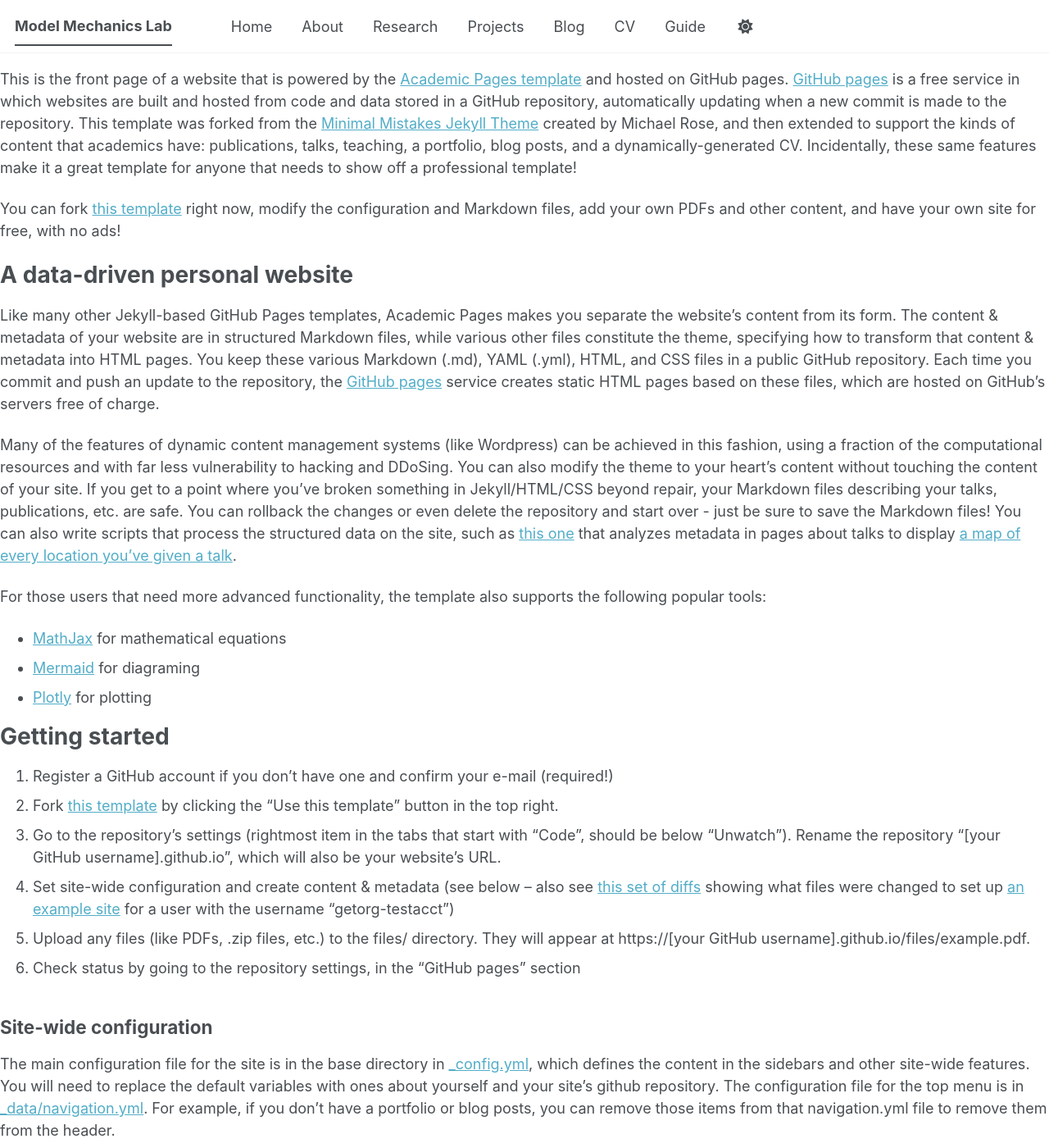
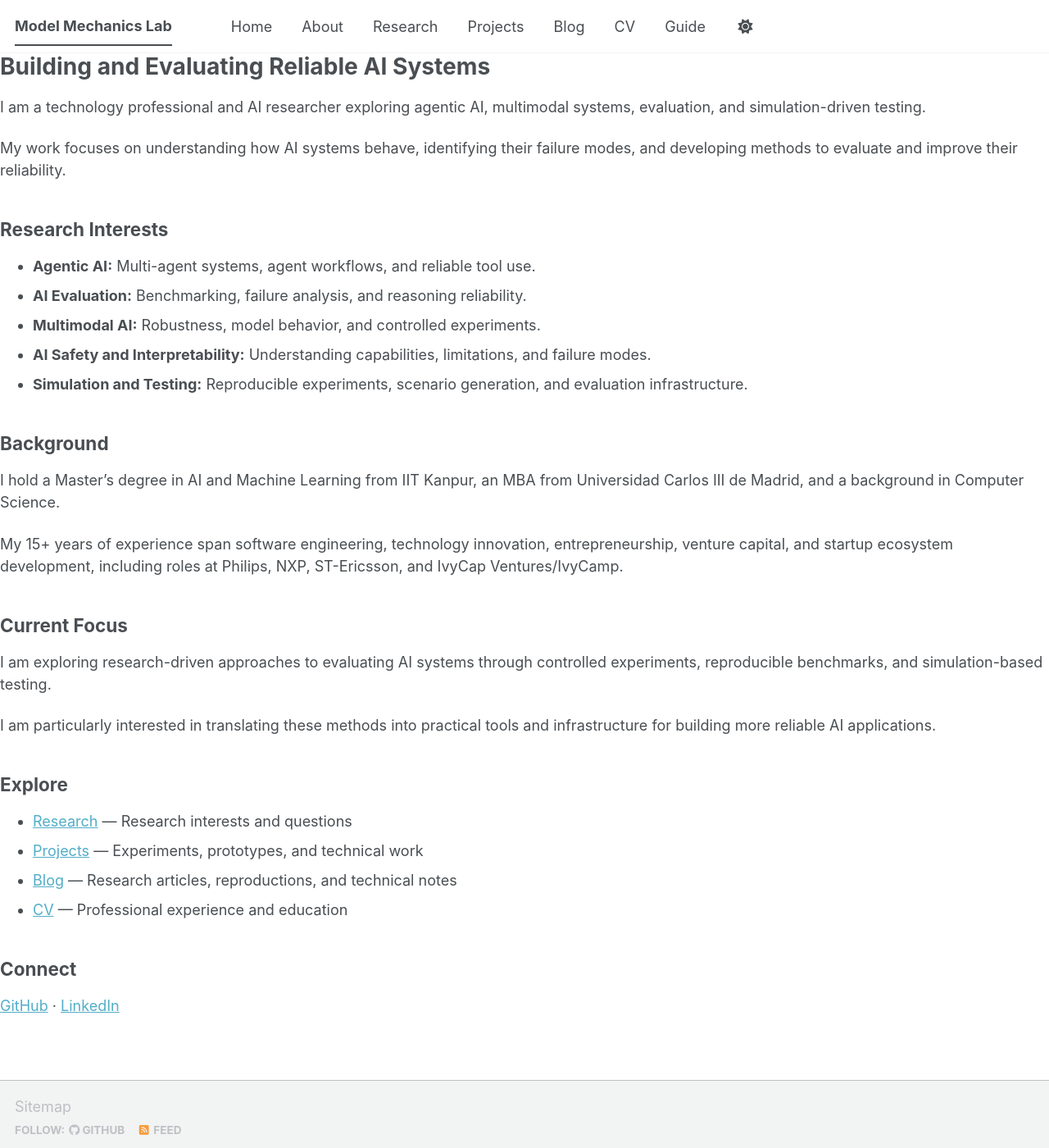
Before and after one commit to rubykumari1/rubykumari1.github.io, a Jekyll site: the page built from _pages/about.md, in a window 1280 px wide and 1400 px high. Shown: the whole window at 82% size. Built offline with Jekyll 4.4.1, drawn with Linux system fonts in a browser that asks for light colours; a script bundle is joined from its source files by our own code; our own code applies the rules of GitHub Pages for plain Markdown files; library files that are not in the unit come from our copies; some of the changed text lies outside the part shown.

Commit message:
Update about.md

```diff
--- a/_pages/about.md
+++ b/_pages/about.md
@@ -1,56 +1,45 @@
 ---
 permalink: /
-title: "Academic Pages is a ready-to-fork GitHub Pages template for academic personal websites"
+title: "Ruby Kumari"
 author_profile: true
 redirect_from:
   - /about/
   - /about.html
 ---
 
-This is the front page of a website that is powered by the [Academic Pages template](https://github.com/academicpages/academicpages.github.io) and hosted on GitHub pages. [GitHub pages](https://pages.github.com) is a free service in which websites are built and hosted from code and data stored in a GitHub repository, automatically updating when a new commit is made to the repository. This template was forked from the [Minimal Mistakes Jekyll Theme](https://mmistakes.github.io/minimal-mistakes/) created by Michael Rose, and then extended to support the kinds of content that academics have: publications, talks, teaching, a portfolio, blog posts, and a dynamically-generated CV. Incidentally, these same features make it a great template for anyone that needs to show off a professional template!
+# Building and Evaluating Reliable AI Systems
 
- You can fork [this template](https://github.com/academicpages/academicpages.github.io) right now, modify the configuration and Markdown files, add your own PDFs and other content, and have your own site for free, with no ads!
+I am a technology professional and AI researcher exploring agentic AI, multimodal systems, evaluation, and simulation-driven testing.
 
-A data-driven personal website
-======
-Like many other Jekyll-based GitHub Pages templates, Academic Pages makes you separate the website's content from its form. The content & metadata of your website are in structured Markdown files, while various other files constitute the theme, specifying how to transform that content & metadata into HTML pages. You keep these various Markdown (.md), YAML (.yml), HTML, and CSS files in a public GitHub repository. Each time you commit and push an update to the repository, the [GitHub pages](https://pages.github.com/) service creates static HTML pages based on these files, which are hosted on GitHub's servers free of charge.
+My work focuses on understanding how AI systems behave, identifying their failure modes, and developing methods to evaluate and improve their reliability.
 
-Many of the features of dynamic content management systems (like Wordpress) can be achieved in this fashion, using a fraction of the computational resources and with far less vulnerability to hacking and DDoSing. You can also modify the theme to your heart's content without touching the content of your site. If you get to a point where you've broken something in Jekyll/HTML/CSS beyond repair, your Markdown files describing your talks, publications, etc. are safe. You can rollback the changes or even delete the repository and start over - just be sure to save the Markdown files! You can also write scripts that process the structured data on the site, such as [this one](https://github.com/academicpages/academicpages.github.io/blob/master/talkmap.ipynb) that analyzes metadata in pages about talks to display [a map of every location you've given a talk](https://academicpages.github.io/talkmap.html).
+## Research Interests
 
-For those users that need more advanced functionality, the template also supports the following popular tools:
-- [MathJax](https://www.mathjax.org/) for mathematical equations
-- [Mermaid](https://mermaid.js.org/) for diagraming
-- [Plotly](https://plotly.com/javascript/) for plotting
+- **Agentic AI:** Multi-agent systems, agent workflows, and reliable tool use.
+- **AI Evaluation:** Benchmarking, failure analysis, and reasoning reliability.
+- **Multimodal AI:** Robustness, model behavior, and controlled experiments.
+- **AI Safety and Interpretability:** Understanding capabilities, limitations, and failure modes.
+- **Simulation and Testing:** Reproducible experiments, scenario generation, and evaluation infrastructure.
 
-Getting started
-======
-1. Register a GitHub account if you don't have one and confirm your e-mail (required!)
-1. Fork [this template](https://github.com/academicpages/academicpages.github.io) by clicking the "Use this template" button in the top right.
-1. Go to the repository's settings (rightmost item in the tabs that start with "Code", should be below "Unwatch"). Rename the repository "[your GitHub username].github.io", which will also be your website's URL.
-1. Set site-wide configuration and create content & metadata (see below -- also see [this set of diffs](https://archive.is/3TPas) showing what files were changed to set up [an example site](https://getorg-testacct.github.io) for a user with the username "getorg-testacct")
-1. Upload any files (like PDFs, .zip files, etc.) to the files/ directory. They will appear at https://[your GitHub username].github.io/files/example.pdf.
-1. Check status by going to the repository settings, in the "GitHub pages" section
+## Background
 
-Site-wide configuration
-------
-The main configuration file for the site is in the base directory in [_config.yml](https://github.com/academicpages/academicpages.github.io/blob/master/_config.yml), which defines the content in the sidebars and other site-wide features. You will need to replace the default variables with ones about yourself and your site's github repository. The configuration file for the top menu is in [_data/navigation.yml](https://github.com/academicpages/academicpages.github.io/blob/master/_data/navigation.yml). For example, if you don't have a portfolio or blog posts, you can remove those items from that navigation.yml file to remove them from the header.
+I hold a Master's degree in AI and Machine Learning from IIT Kanpur, an MBA from Universidad Carlos III de Madrid, and a background in Computer Science.
 
-Create content & metadata
-------
-For site content, there is one Markdown file for each type of content, which are stored in directories like _publications, _talks, _posts, _teaching, or _pages. For example, each talk is a Markdown file in the [_talks directory](https://github.com/academicpages/academicpages.github.io/tree/master/_talks). At the top of each Markdown file is structured data in YAML about the talk, which the theme will parse to do lots of cool stuff. The same structured data about a talk is used to generate the list of talks on the [Talks page](https://academicpages.github.io/talks), each [individual page](https://academicpages.github.io/talks/2012-03-01-talk-1) for specific talks, the talks section for the [CV page](https://academicpages.github.io/cv), and the [map of places you've given a talk](https://academicpages.github.io/talkmap.html) (if you run this [python file](https://github.com/academicpages/academicpages.github.io/blob/master/talkmap.py) or [Jupyter notebook](https://github.com/academicpages/academicpages.github.io/blob/master/talkmap.ipynb), which creates the HTML for the map based on the contents of the _talks directory).
+My 15+ years of experience span software engineering, technology innovation, entrepreneurship, venture capital, and startup ecosystem development, including roles at Philips, NXP, ST-Ericsson, and IvyCap Ventures/IvyCamp.
 
-**Markdown generator**
+## Current Focus
 
-The repository includes [a set of Jupyter notebooks](https://github.com/academicpages/academicpages.github.io/tree/master/markdown_generator
-) that converts a CSV containing structured data about talks or presentations into individual Markdown files that will be properly formatted for the Academic Pages template. The sample CSVs in that directory are the ones I used to create my own personal website at stuartgeiger.com. My usual workflow is that I keep a spreadsheet of my publications and talks, then run the code in these notebooks to generate the Markdown files, then commit and push them to the GitHub repository.
+I am exploring research-driven approaches to evaluating AI systems through controlled experiments, reproducible benchmarks, and simulation-based testing.
 
-How to edit your site's GitHub repository
-------
-Many people use a git client to create files on their local computer and then push them to GitHub's servers. If you are not familiar with git, you can directly edit these configuration and Markdown files directly in the github.com interface. Navigate to a file (like [this one](https://github.com/academicpages/academicpages.github.io/blob/master/_talks/2012-03-01-talk-1.md) and click the pencil icon in the top right of the content preview (to the right of the "Raw | Blame | History" buttons). You can delete a file by clicking the trashcan icon to the right of the pencil icon. You can also create new files or upload files by navigating to a directory and clicking the "Create new file" or "Upload files" buttons.
+I am particularly interested in translating these methods into practical tools and infrastructure for building more reliable AI applications.
 
-Example: editing a Markdown file for a talk
-![Editing a Markdown file for a talk](/images/editing-talk.png)
+## Explore
 
-For more info
-------
-More info about configuring Academic Pages can be found in [the guide](https://academicpages.github.io/markdown/), the [growing wiki](https://github.com/academicpages/academicpages.github.io/wiki), and you can always [ask a question on GitHub](https://github.com/academicpages/academicpages.github.io/discussions). The [guides for the Minimal Mistakes theme](https://mmistakes.github.io/minimal-mistakes/docs/configuration/) (which this theme was forked from) might also be helpful.
+- [Research](/research/) — Research interests and questions
+- [Projects](/projects/) — Experiments, prototypes, and technical work
+- [Blog](/blog/) — Research articles, reproductions, and technical notes
+- [CV](/cv/) — Professional experience and education
+
+## Connect
+
+[GitHub](https://github.com/rubykumari1) · [LinkedIn](https://www.linkedin.com/in/rubykumari1/)
```
